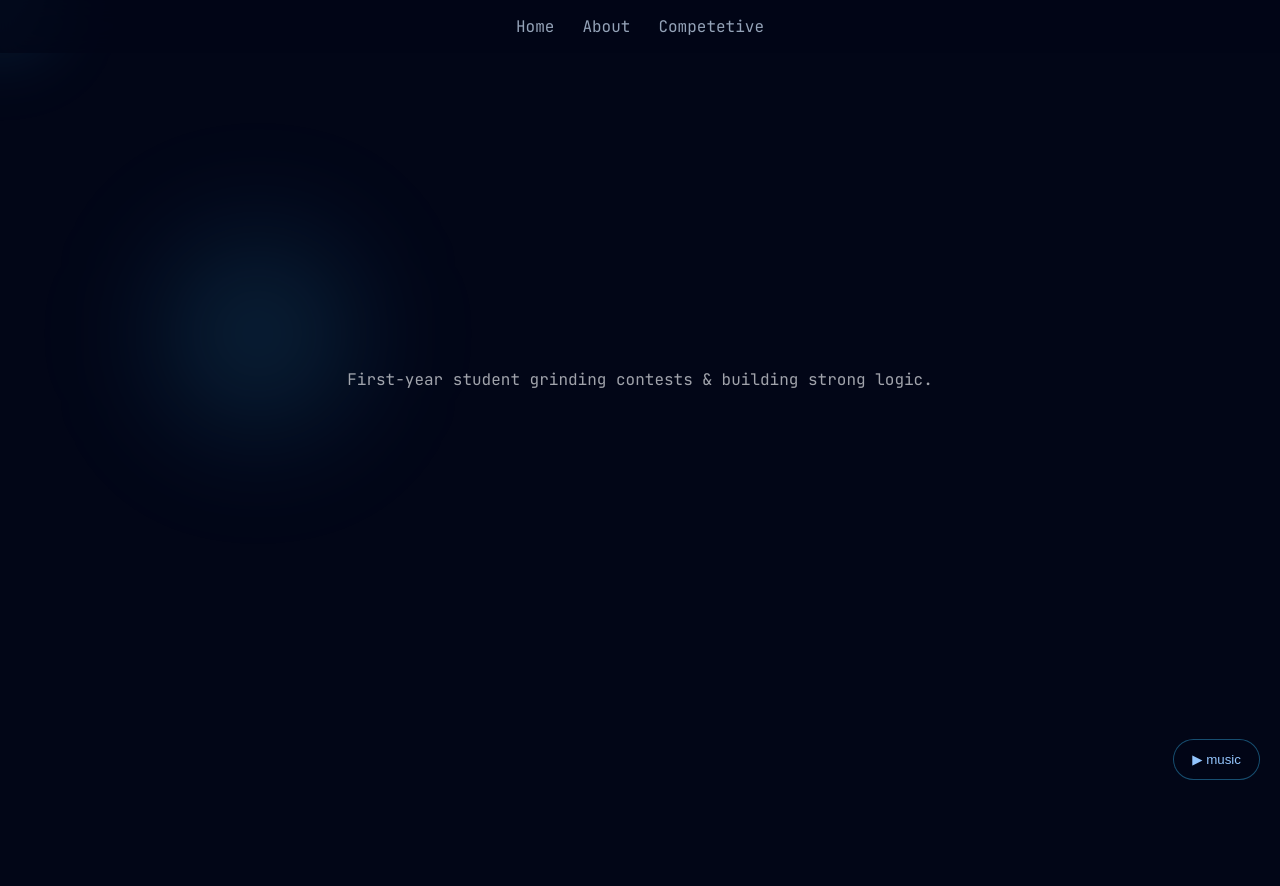
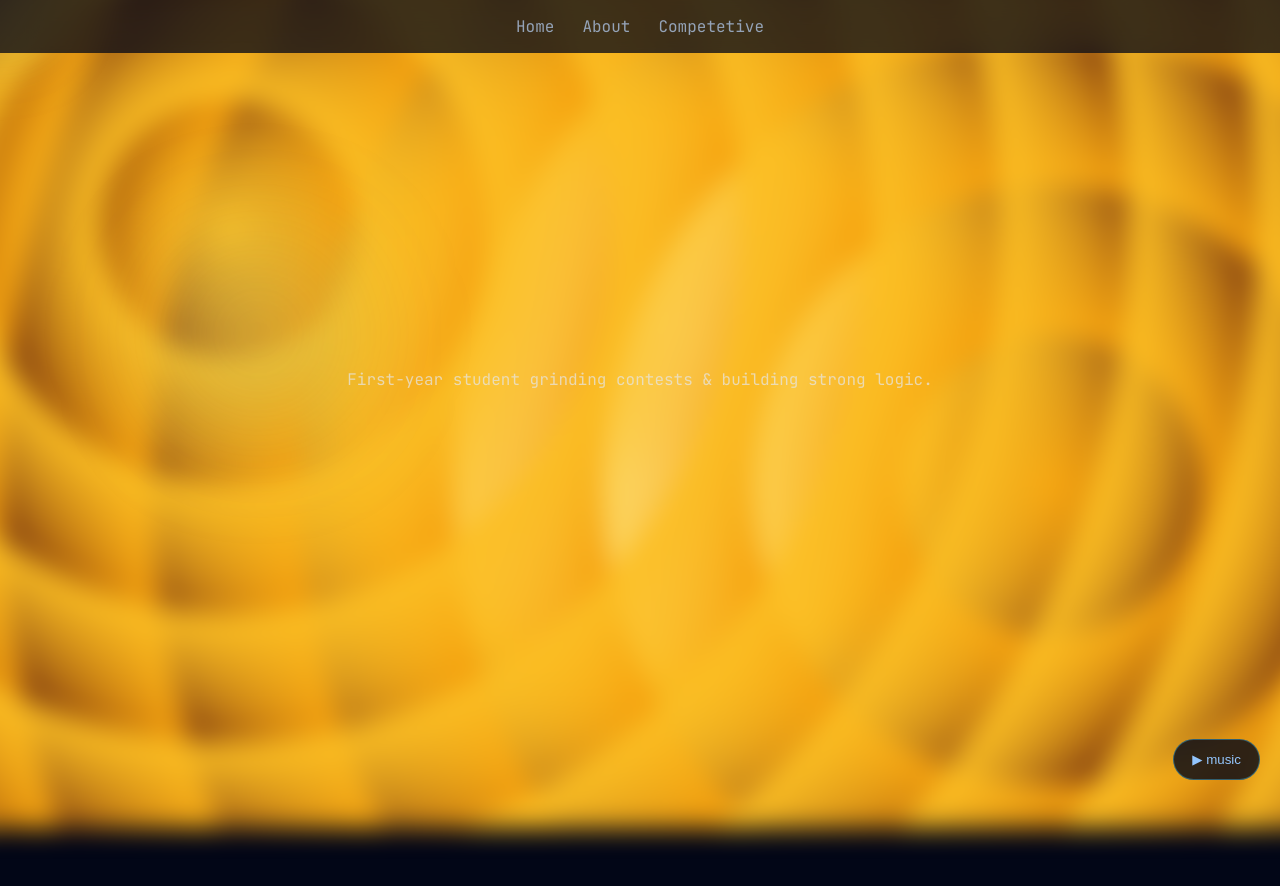
Before and after one commit to codewithbhaveshh/codewithbhaveshh.github.io, a plain HTML site: page cp.html in a window 1280 px wide. Shown: the top 886 px of the page. Drawn offline with Linux system fonts and the light colour scheme.

Commit message:
Update cp.html

```diff
--- a/cp.html
+++ b/cp.html
@@ -11,7 +11,8 @@
 <body>
 
   <!-- EFFECT LAYERS -->
-  <canvas id="bg-particles"></canvas>
+  <div id="sunflower-bg"></div>
+
   <div class="cursor-glow"></div>
   <div class="float-orb"></div>
   <div id="page-transition"></div>
```
